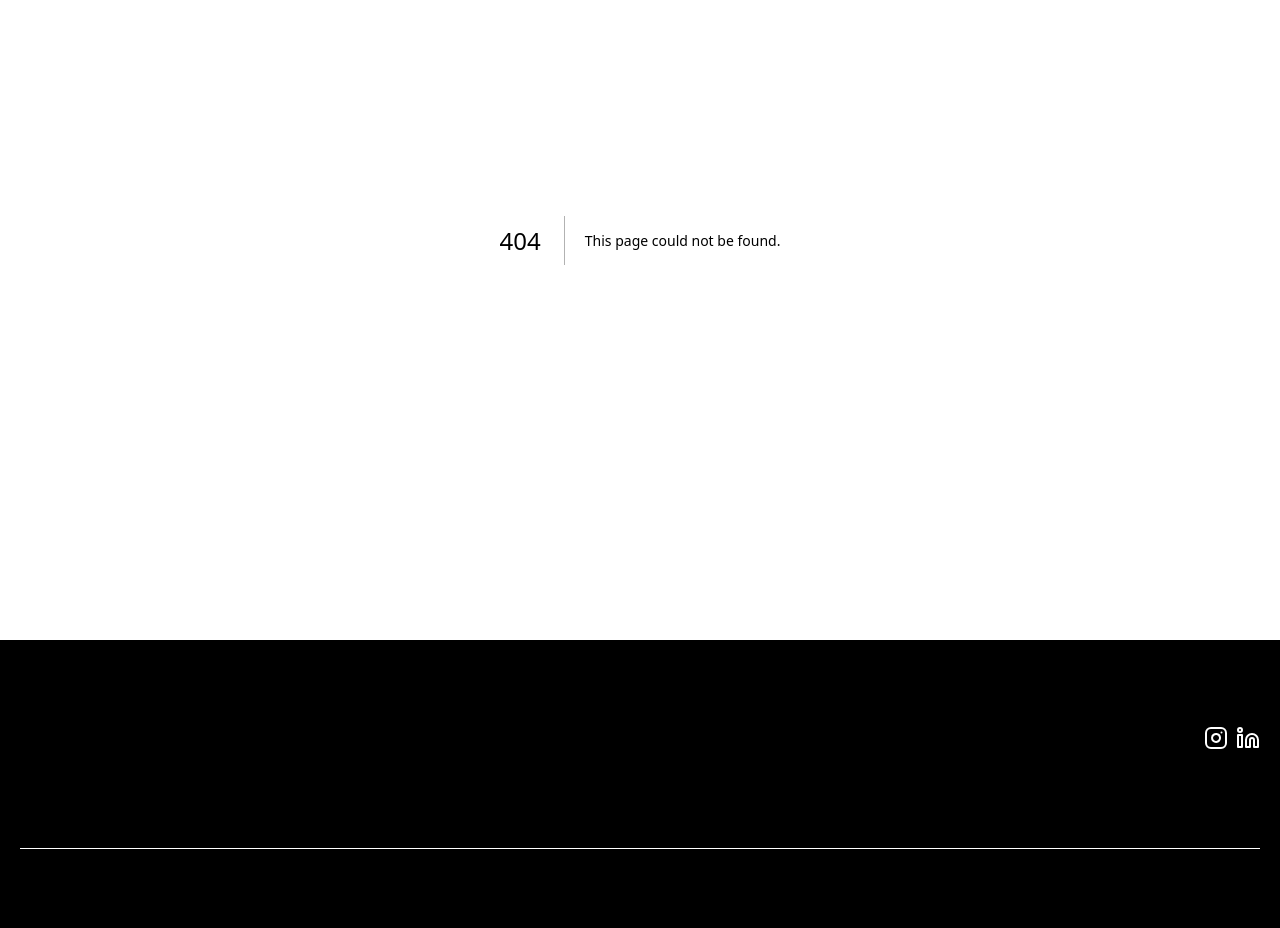
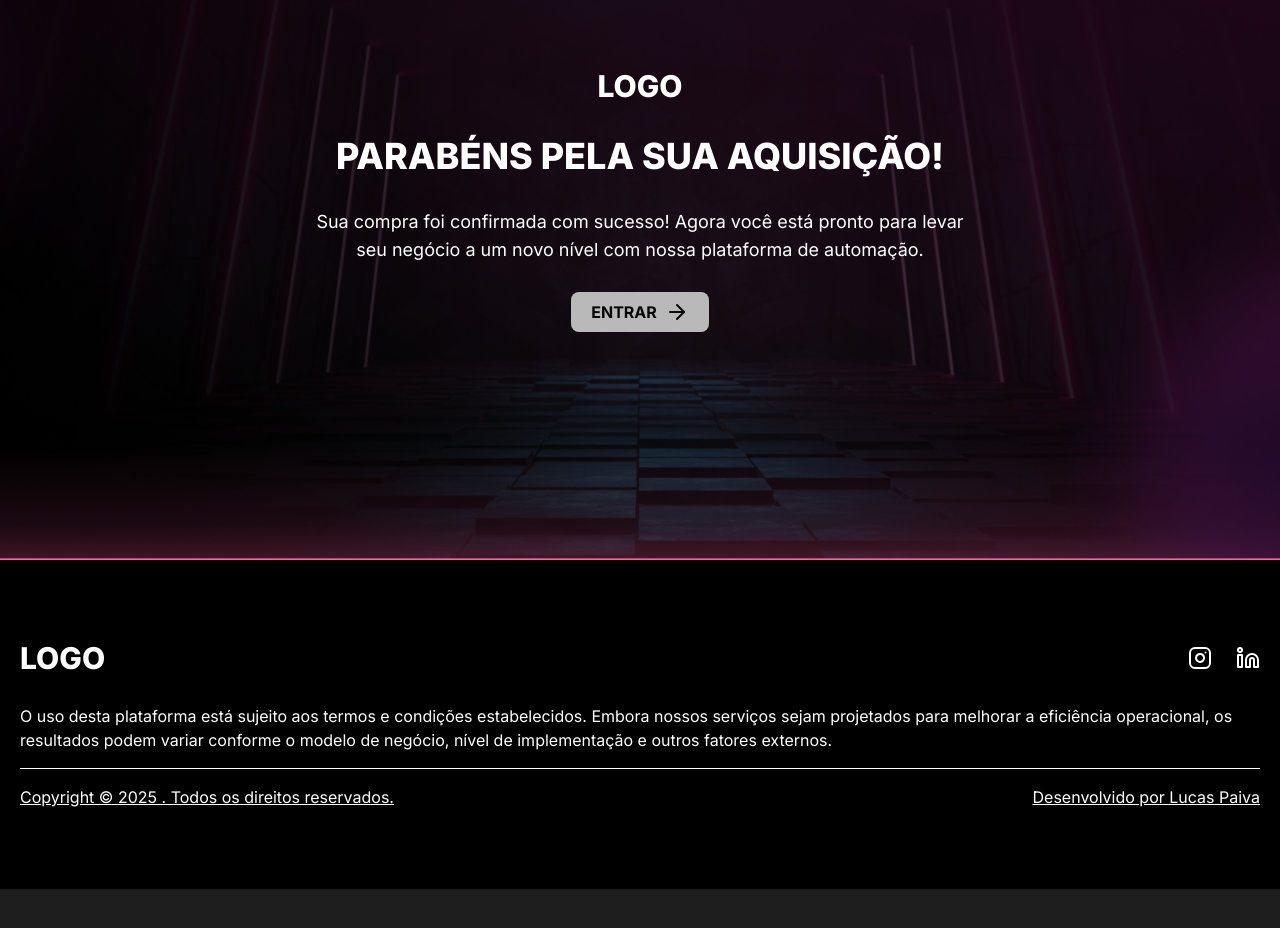
Before and after one commit to Lucashtpaiva/page-vsl, a Next.js app: page /pagina-de-obrigado in a window 1280 px wide. Before the commit this address had no page. Shown: the part 160-1088 px from the top of the page. After the commit the page ends 1049 px from the top, so only its background shows below. Built offline with nearby package versions, Linux system fonts and the light colour scheme.

Commit message:
Criada página de obrigado, adicionado links aos botões, trocada a tag button por Link do next para a navegação entre telas (#9)

```diff
--- /dev/null
+++ b/src/app/pagina-de-obrigado/page.tsx
@@ -0,0 +1,29 @@
+import { Button } from '@/components/button';
+import Container from '@/components/container';
+import SectionBox from '@/components/sectionBox';
+import { ArrowRight } from 'lucide-react';
+
+export default function PaginaObrigado() {
+  return (
+    <main>
+      <Container className="min-h-[90dvh] justify-center bg-[url(/hero-mob.webp)] bg-bottom md:bg-[url(/bg-desktop.webp)]">
+        <SectionBox className="md:py-8">
+          <h3 className="text-center text-3xl font-extrabold uppercase">
+            Logo
+          </h3>
+          <h1 className="max-w-[60rem] text-center text-2xl font-extrabold uppercase antialiased md:text-4xl md:leading-12">
+            Parabéns pela sua aquisição!
+          </h1>
+          <h4 className="text-white-500 max-w-[41rem] text-center text-lg">
+            Sua compra foi confirmada com sucesso! Agora você está pronto para
+            levar seu negócio a um novo nível com nossa plataforma de automação.
+          </h4>
+          <Button href={'#'}>
+            Entrar
+            <ArrowRight />
+          </Button>
+        </SectionBox>
+      </Container>
+    </main>
+  );
+}
--- a/src/components/button.tsx
+++ b/src/components/button.tsx
@@ -1,12 +1,16 @@
+import Link from 'next/link';
 import { ComponentProps } from 'react';
 
-interface ButtonProps extends ComponentProps<'button'> {}
+interface ButtonProps extends ComponentProps<typeof Link> {}
 
-export function Button(props: ButtonProps) {
+export function Button({ href, className, children, ...props }: ButtonProps) {
   return (
-    <button
-      className="bg-white-700 text-black-600 hover:bg-white-500 flex cursor-pointer items-center justify-between gap-2 rounded-lg px-5 py-2 font-bold transition-colors duration-300"
+    <Link
+      href={href}
+      className={`bg-white-700 text-black-600 hover:bg-white-500 flex cursor-pointer items-center justify-center gap-2 rounded-lg px-5 py-2 text-center font-bold uppercase transition-colors duration-300 ${className}`}
       {...props}
-    />
+    >
+      {children}
+    </Link>
   );
 }
--- a/src/components/sections/1.heroSection/heroSection.tsx
+++ b/src/components/sections/1.heroSection/heroSection.tsx
@@ -15,8 +15,8 @@ export default function HeroSection() {
           A tecnologia que impulsiona seu negócio para o próximo nível.
           Automatize processos, economize tempo e aumente sua produtividade!
         </h4>
-        <Button>
-          COMEÇAR AGORA
+        <Button href={'#products'}>
+          Comece agora mesmo
           <ArrowRight />
         </Button>
       </SectionBox>
--- a/src/components/sections/2.playerVideo/player.tsx
+++ b/src/components/sections/2.playerVideo/player.tsx
@@ -65,8 +65,8 @@ export default function Player() {
           )}
         </div>
 
-        <Button>
-          Começar agora
+        <Button href={'#products'}>
+          Comece agora mesmo
           <ArrowRight />
         </Button>
       </SectionBox>
--- a/src/components/sections/3.products/products.tsx
+++ b/src/components/sections/3.products/products.tsx
@@ -1,3 +1,4 @@
+import { Button } from '@/components/button';
 import CardBox from '@/components/cardBox';
 import Container from '@/components/container';
 import IconText from '@/components/iconText';
@@ -32,6 +33,7 @@ export default function Products() {
               <h1 className="text-4xl font-bold">R$199,00/mês</h1>
               <p className="text-base">ou R$999,00/ano (2meses grátis)</p>
             </div>
+            <Button href={'/pagina-de-obrigado'}>EU QUERO O PLANO BASIC</Button>
           </CardBox>
           <CardBox>
             <h1 className="text-2xl font-bold text-white">
@@ -57,6 +59,9 @@ export default function Products() {
               <h1 className="text-4xl font-bold">R$199,00/mês</h1>
               <p className="text-base">ou R$1.999,00/ano (2meses grátis)</p>
             </div>
+            <Button href={'/pagina-de-obrigado'}>
+              EU QUERO O PLANO PREMIUM
+            </Button>
           </CardBox>
         </div>
       </SectionBox>
--- a/src/components/sections/footer/footer.tsx
+++ b/src/components/sections/footer/footer.tsx
@@ -11,7 +11,7 @@ export default function Footer() {
         <SectionBox className="py-10 md:py-20">
           <div className="flex w-full items-center justify-between">
             <h3 className="text-3xl font-extrabold uppercase">Logo</h3>
-            <div className="flex items-center gap-2">
+            <div className="flex items-center gap-6">
               <Link
                 href="https://www.instagram.com/lucashtpaiva"
                 target="_blank"
@@ -20,7 +20,7 @@ export default function Footer() {
                 <InstagramIcon className="h-6 w-6 text-white transition-colors hover:text-gray-400" />
               </Link>
               <Link
-                href="https://www.linkedin.com/lucashtpaiva"
+                href="https://www.linkedin.com/in/lucashtpaiva/"
                 target="_blank"
                 rel="noopener noreferrer"
               >
@@ -40,10 +40,12 @@ export default function Footer() {
             <div className="my-0 border-t border-white"></div>
 
             <div className="flex flex-wrap items-center justify-between">
-              <p className="text-base">
+              <Link href={'#'} className="text-base underline">
                 Copyright © 2025 . Todos os direitos reservados.
-              </p>
-              <p className="text-base">Desenvolvido por Lucas Paiva</p>
+              </Link>
+              <Link href={'#'} className="text-base underline">
+                Desenvolvido por Lucas Paiva
+              </Link>
             </div>
           </div>
         </SectionBox>
```
